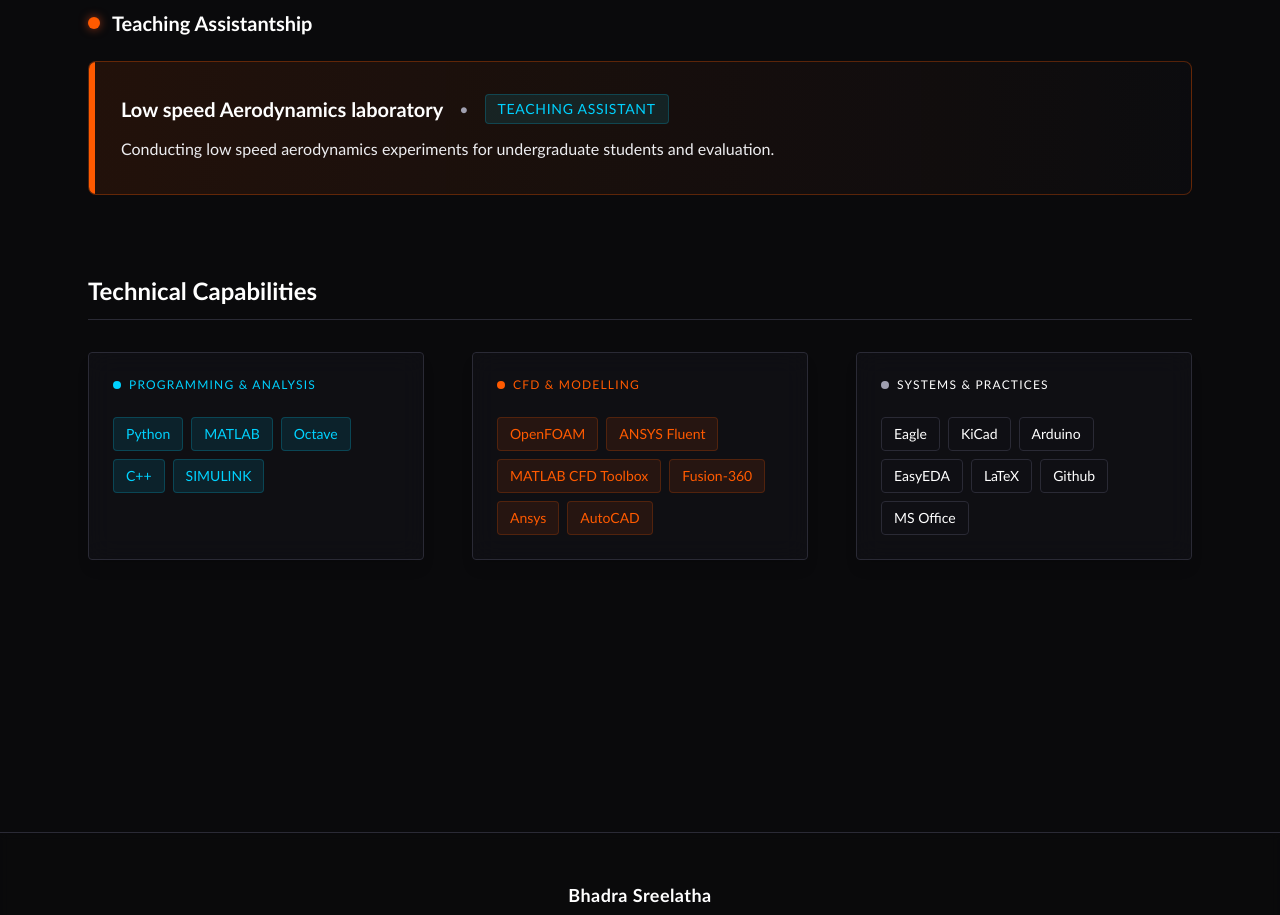
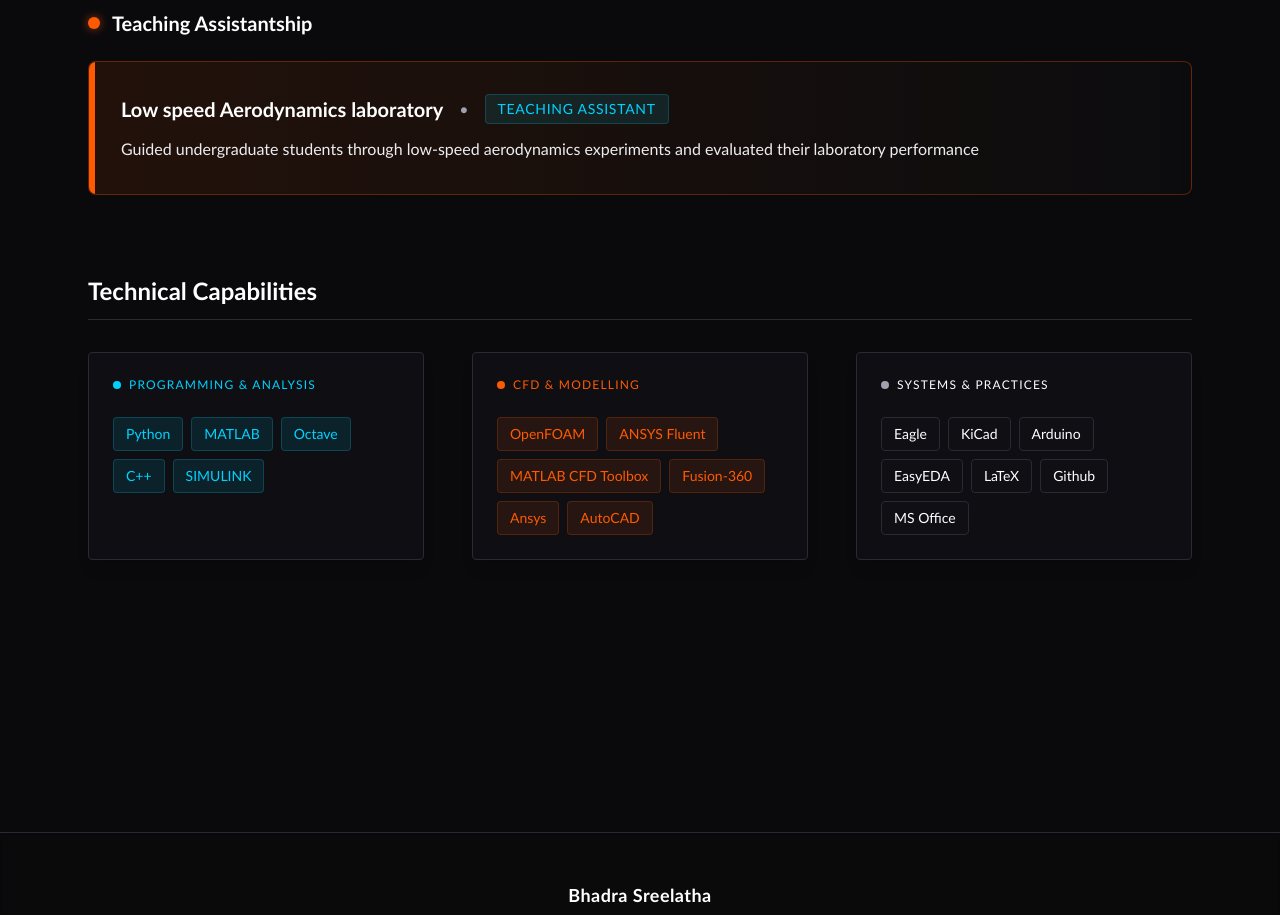
Before and after one commit to bhadra-bot/Portfolio, a Next.js app: page /education in a window 1280 px wide. Shown: the part 1120-2035 px from the top of the page. Built offline with nearby package versions, Linux system fonts and the light colour scheme.

Commit message:
Update description for teaching assistantship role

```diff
--- a/data/profile.ts
+++ b/data/profile.ts
@@ -196,7 +196,7 @@ export const teachingAssistantship = [
   {
     course: "Low speed Aerodynamics laboratory",
     role: "Teaching Assistant",
-    desc: "Conducting low speed aerodynamics experiments for undergraduate students and evaluation."
+    desc: "Guided undergraduate students through low-speed aerodynamics experiments and evaluated their laboratory performance"
   }
 ];
 
```
